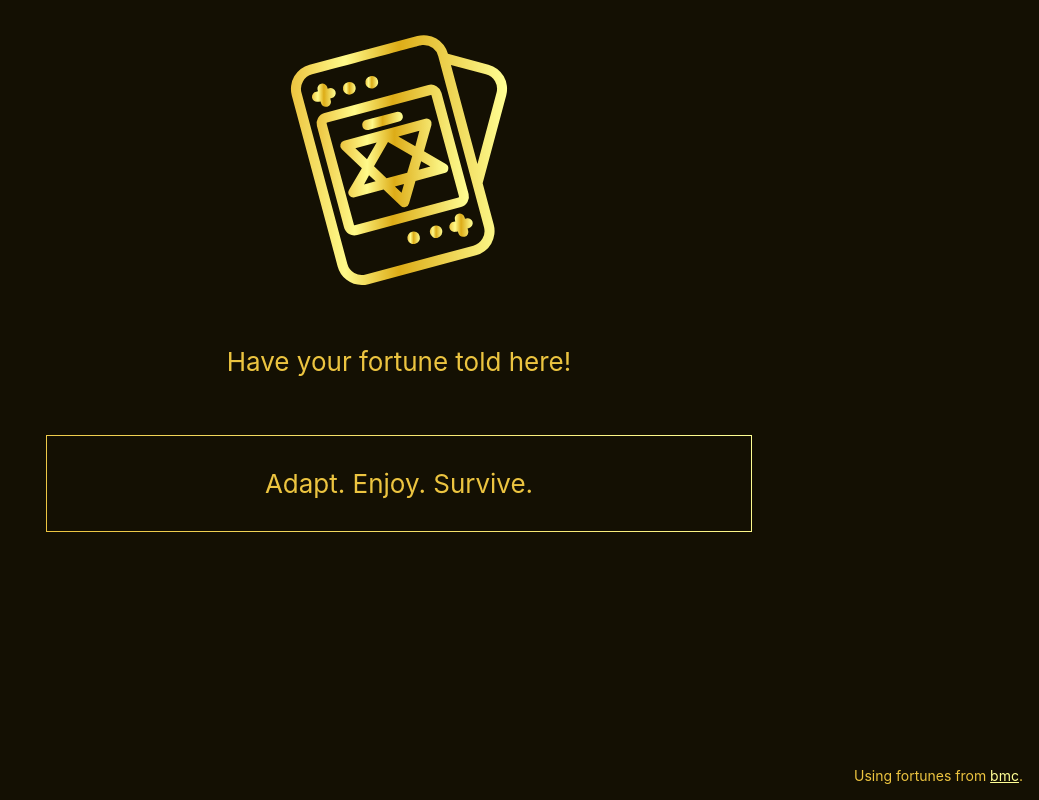
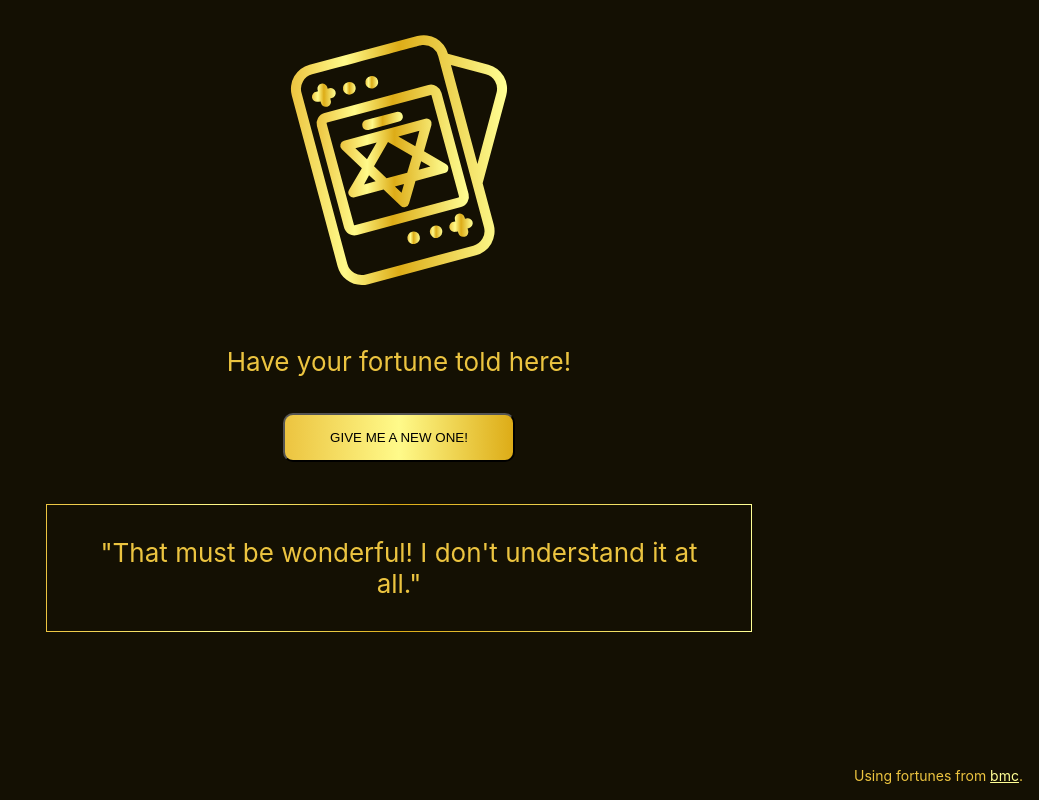
Before and after one commit to egloo8/fortune-web, a React (Create React App) app: page / in a window 1280 px wide. Shown: the whole page, without its empty margins (241-1280 px from the left). Built offline with nearby package versions, Linux system fonts and the light colour scheme.

Commit message:
feat/button to show another fortune

```diff
--- a/src/App.css
+++ b/src/App.css
@@ -29,7 +29,7 @@
 
 .Fortune-box-wrap {
   border: 1px solid transparent;
-  border-image: linear-gradient(45deg, #ECC440, #FFFF95);
+  border-image: linear-gradient(to right, #ECC440 0%, #FFFA8A 25%, #DDAC17 50%, #FFFF95 100%);
   border-image-slice: 1;
 }
 
@@ -51,3 +51,23 @@
   right: 0;
   padding: 1rem;
 }
+
+.App-button {
+  background-image: linear-gradient(to right, #ECC440 0%, #FFFA8A 25%, #DDAC17 50%, #FFFF95 100%);
+  margin: 10px;
+  padding: 15px 45px;
+  text-align: center;
+  text-transform: uppercase;
+  transition: 0.5s;
+  background-size: 200% auto;
+  color: 141003;
+  border-radius: 10px;
+  display: block;
+}
+
+.App-button:hover {
+  background-position: right center;
+  color: #8f751b;
+  text-decoration: none;
+  box-shadow: 0 0 20px #8f751b;
+}
--- a/src/Fortunes.tsx
+++ b/src/Fortunes.tsx
@@ -1,4 +1,4 @@
-import React from "react";
+import React, { useState } from "react";
 import "./App.css";
 
 import { fortunesString } from "./fortunesString";
@@ -7,10 +7,20 @@ function Fortunes() {
   const fortunes = fortunesString.split("%");
   const fortuneLength = fortunes.length;
 
+  const getRadomNumberForArray = () =>
+    Math.floor(Math.random() * fortuneLength);
+
+  const [randomNumberForArray, setRandomNumberForArray] = useState(
+    getRadomNumberForArray()
+  );
+
   return (
     <div className="App-body">
+      <button className="App-button" onClick={() => setRandomNumberForArray(getRadomNumberForArray())}>
+        Give me a new one!
+      </button>
       <p className="Fortune-box Fortune-box-wrap">
-        {fortunes[Math.floor(Math.random() * fortuneLength)]}
+        {fortunes[randomNumberForArray]}
       </p>
     </div>
   );
```
